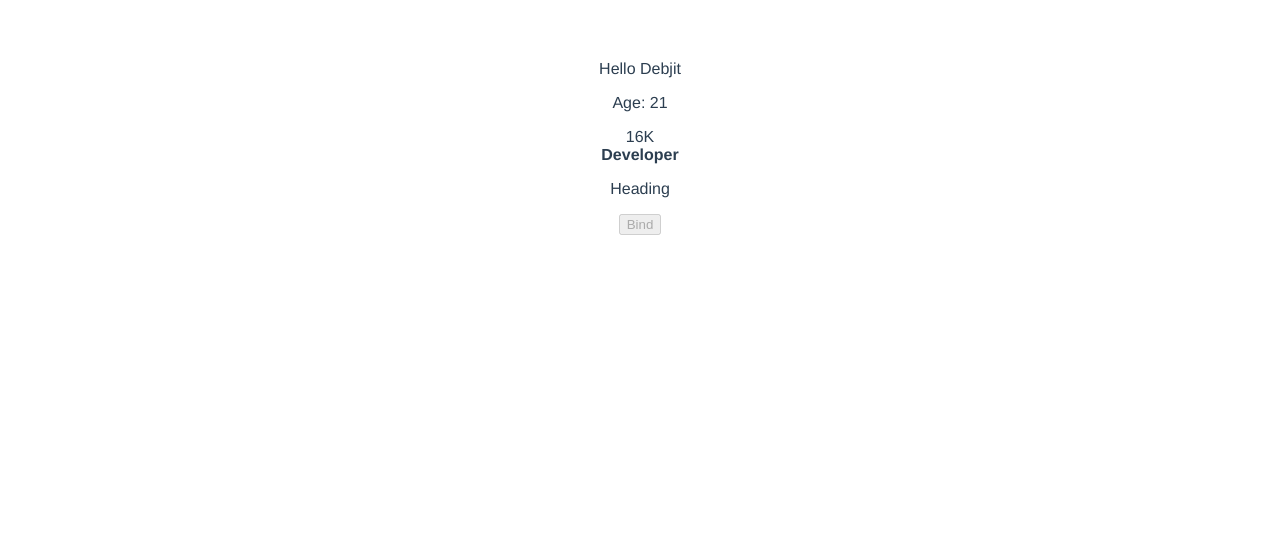
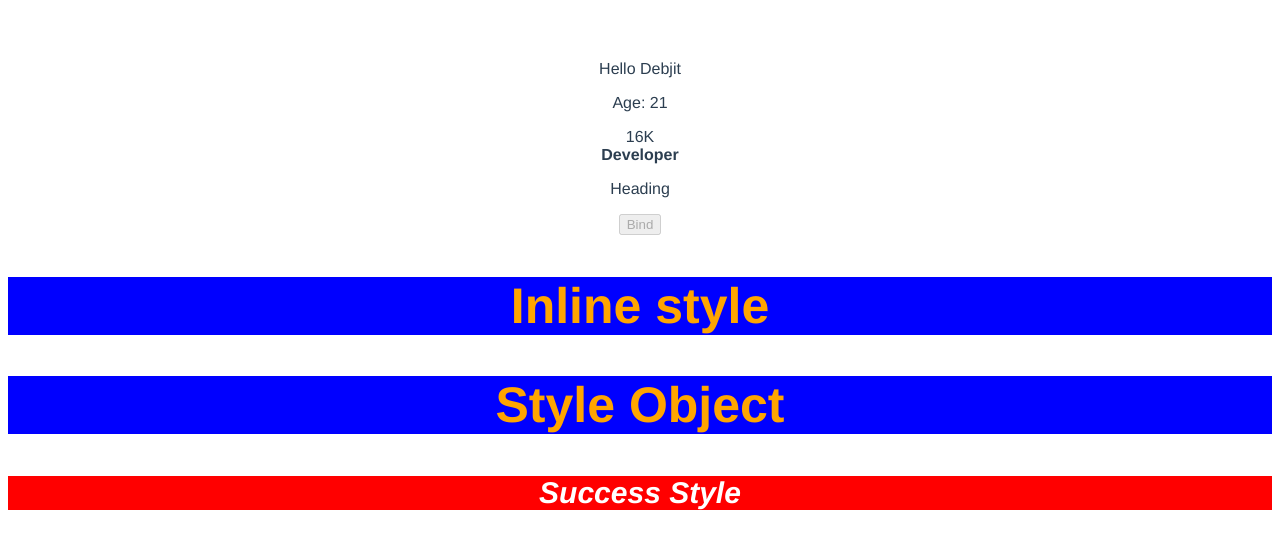
Before and after one commit to DebjitPramanick/Practice-Vue, a Vue app in the folder firstapp/: page / in a window 1280 px wide. Shown: the top 548 px of the page. Built offline with nearby package versions, Linux system fonts and the light colour scheme.

Commit message:
Bind styles

```diff
--- a/firstapp/src/App.vue
+++ b/firstapp/src/App.vue
@@ -8,6 +8,24 @@
 
     <p v-bind:id="headingId">Heading</p>
     <button v-bind:disabled="isDisabled">Bind</button>
+
+    <h2 v-bind:style="{
+      color: highlightColor,
+      'font-size': 50+'px',
+      backgroundColor: 'blue'
+    }"
+    >Inline style</h2>
+
+    <h2 v-bind:style="{
+      color: highlightColor,
+      'font-size': 50+'px',
+      backgroundColor: 'blue'
+    }"
+    >Style Object</h2>
+
+
+    <div v-bind:style="[fontStyles, colorStyles]">Success Style</div>
+
   </div>
 </template>
 
@@ -22,7 +40,22 @@ export default {
       salary: '16K',
       el: "<strong>Developer</strong>",
       headingId: "heading",
-      isDisabled: true
+      isDisabled: true,
+      highlightColor: 'orange',
+      styleObject: {
+        color: 'orange',
+        fontSize: '50px',
+        backgroundColor: 'blue'
+      },
+      fontStyles: {
+        fontSize: '30px',
+        fontWeight: 600,
+        fontStyle: 'italic'
+      },
+      colorStyles: {
+        color: 'white',
+        backgroundColor: 'red'
+      },
     }
   }
 }
```
